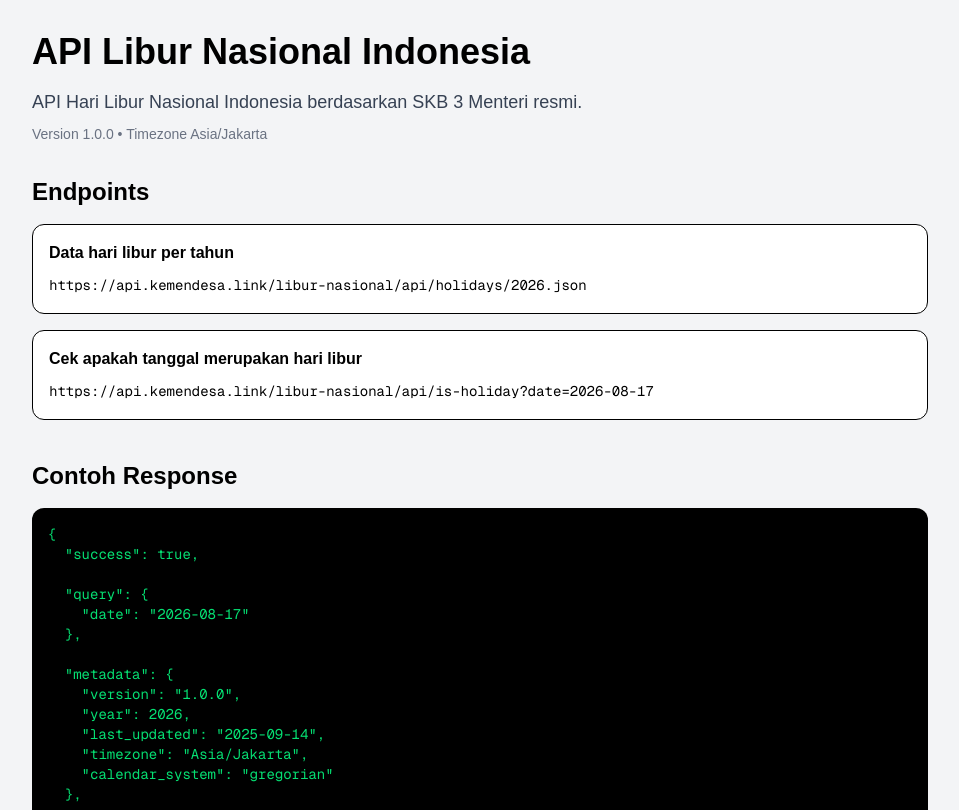
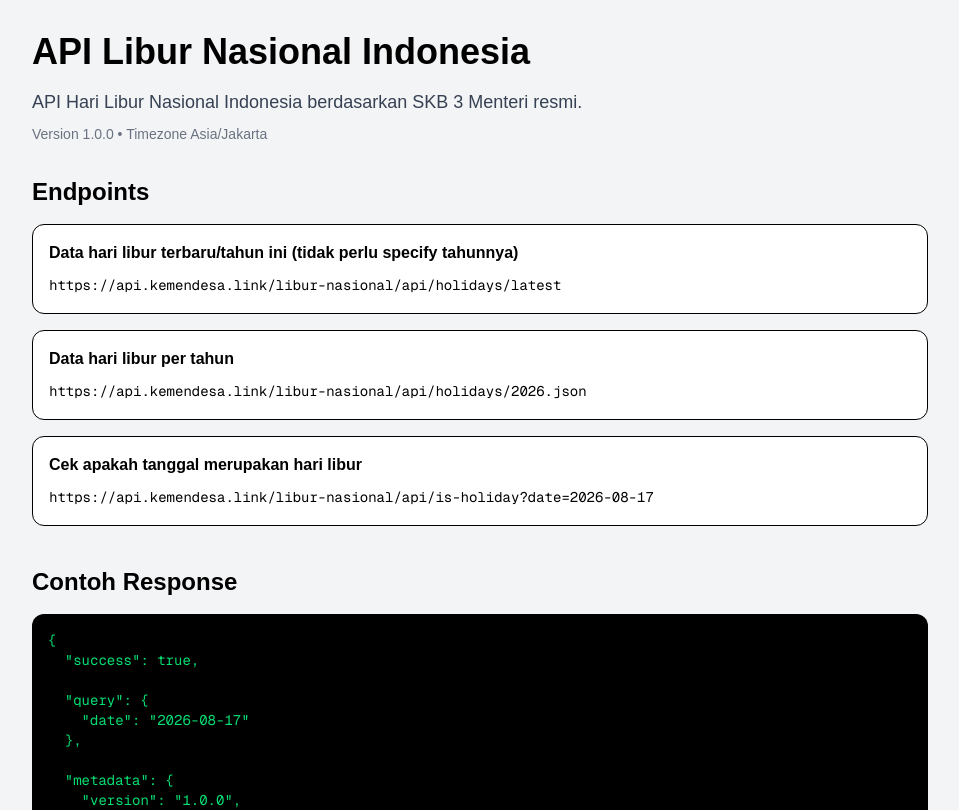
Before and after one commit to anthropologuy/libur-nasional, a Next.js app: page / in a window 1280 px wide. Shown: the top 810 px of the page, without its empty margins (160-1119 px from the left). Built offline with nearby package versions, Linux system fonts and the light colour scheme.

Commit message:
edit docs

```diff
--- a/src/app/page.tsx
+++ b/src/app/page.tsx
@@ -97,6 +97,20 @@ export default async function HomePage() {
           </h2>
 
           <div className="space-y-4">
+
+            {/* LATEST */}
+
+            <div className="bg-white p-4 rounded-xl border">
+
+              <div className="font-semibold mb-2">
+                Data hari libur terbaru/tahun ini (tidak perlu specify tahunnya)
+              </div>
+
+              <code className="text-sm break-all">
+                https://api.kemendesa.link/libur-nasional/api/holidays/latest
+              </code>
+
+            </div>
 
             {/* YEAR DATA */}
 
```
Also changed, not shown: 1 other file (tests, documents, lock files or other folders).
